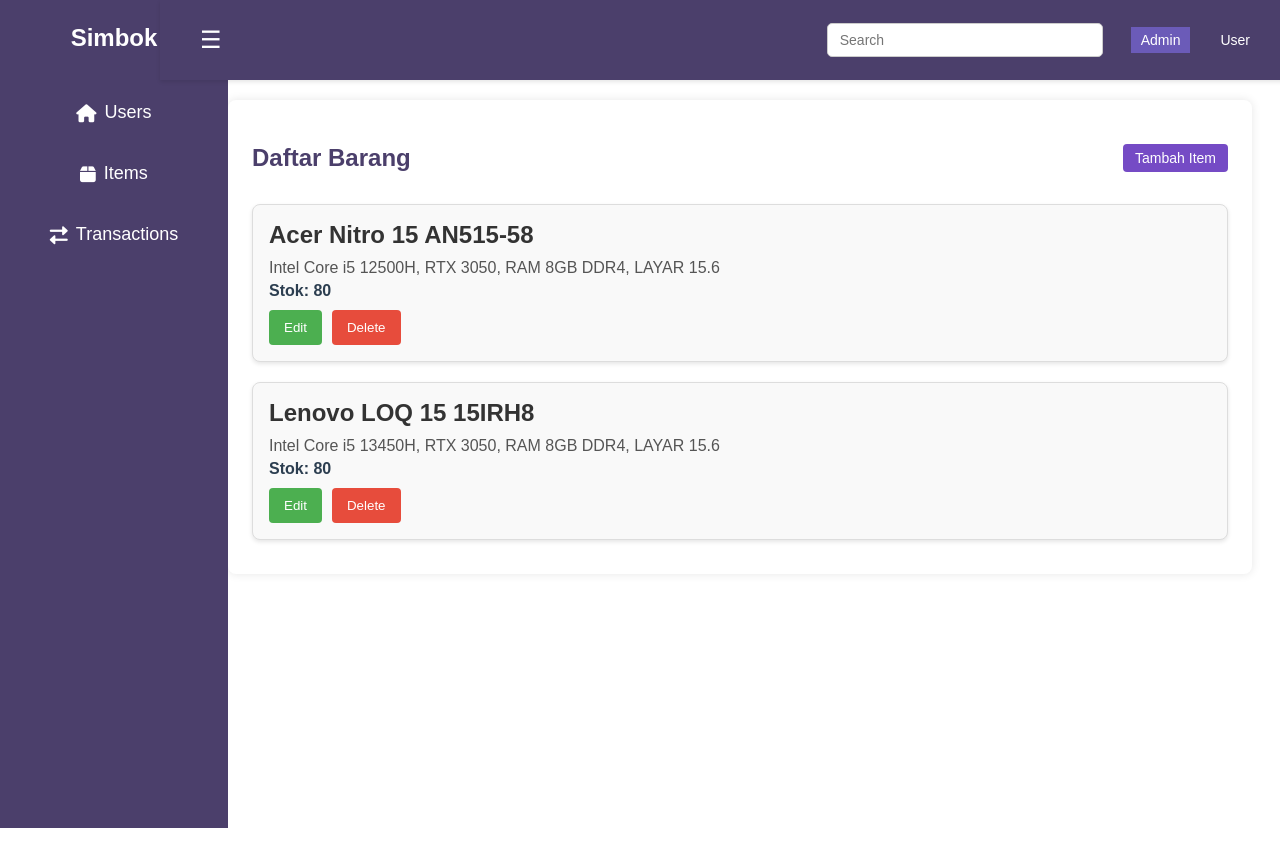
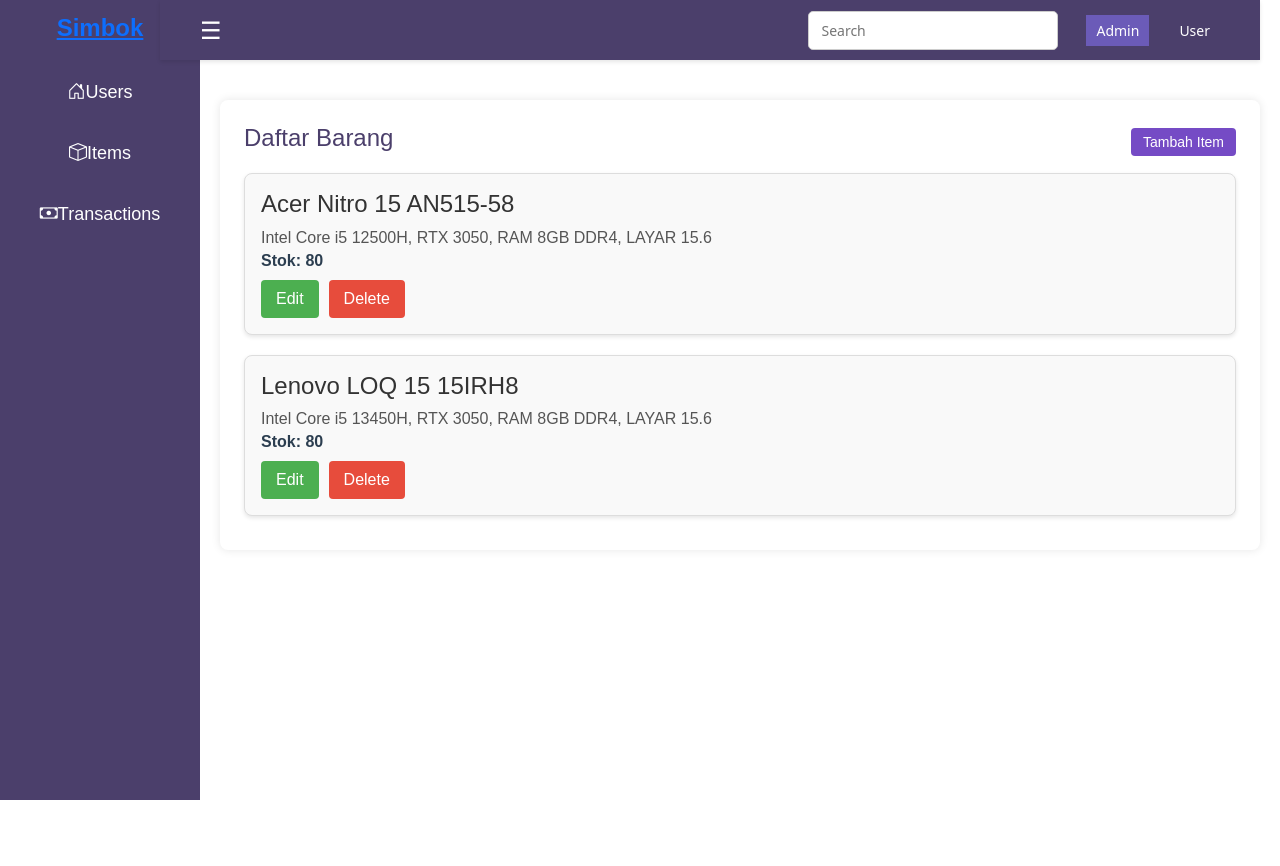
Before and after one commit to AditiaPrasasti/inventory-management-frontend, a Vue app: page / in a window 1280 px wide. Built offline with nearby package versions, Linux system fonts and the light colour scheme.

Commit message:
Intergrate Bootstrap for Improved UI Styling

```diff
--- a/package.json
+++ b/package.json
@@ -10,6 +10,7 @@
     "@popperjs/core": "^2.11.8",
     "axios": "^1.7.7",
     "bootstrap": "^5.3.3",
+    "bootstrap-icons": "^1.11.3",
     "core-js": "^3.8.3",
     "mitt": "^3.0.1",
     "pinia": "^2.1.4",
--- a/src/components/dashboard/Sidebar.vue
+++ b/src/components/dashboard/Sidebar.vue
@@ -3,23 +3,23 @@
     <a class="logo">Simbok</a>
     <ul>
       <li v-if="currentRole === 'admin'">
-        <a href="#" @click.prevent="showComponent('users')">
-          <i class="fas fa-home"></i> Users
+        <a href="#" @click.prevent="showComponent('users')" class="nav-link">
+          <i class="bi bi-house-door"></i> Users
         </a>
       </li>
       <li>
-        <a href="#" @click.prevent="showComponent('items')">
-          <i class="fas fa-box"></i> Items
+        <a href="#" @click.prevent="showComponent('items')" class="nav-link">
+          <i class="bi bi-box"></i> Items
         </a>
       </li>
       <li>
-        <a href="#" @click.prevent="showComponent('transactions')">
-          <i class="fas fa-exchange-alt"></i> Transactions
+        <a href="#" @click.prevent="showComponent('transactions')" class="nav-link">
+          <i class="bi bi-cash"></i> Transactions
         </a>
       </li>
       <li v-if="currentRole == 'user'">
-        <a href="#" @click.prevent="showComponent('history')">
-          <i class="fas fa-history"></i> History
+        <a href="#" @click.prevent="showComponent('history')" class="nav-link">
+          <i class="bi bi-clock-history"></i> History
         </a>
       </li>
     </ul>
@@ -87,7 +87,7 @@
   text-align: center;
 }
 
-a {
+.nav-link {
   color: white;
   text-decoration: none;
   cursor: pointer;
@@ -95,15 +95,11 @@
   align-items: center;
   justify-content: center;
   padding: 10px 0;
-  transition: background-color 0.3s ease;
+  transition: background color 0.3s ease;
 }
 
-a:hover {
-  text-decoration: underline;
-  background-color: rgba(255, 255, 255, 0.1);
-}
-
-a i {
-  margin-right: 8px;
-}
+.nav-link:hover {
+    text-decoration: underline;
+    background-color: rgba(255, 255, 255, 0.1);
+  }
 </style>
```
Also changed, not shown: src/main.js (+7 -1 lines), 1 other file (tests, documents, lock files or other folders).
